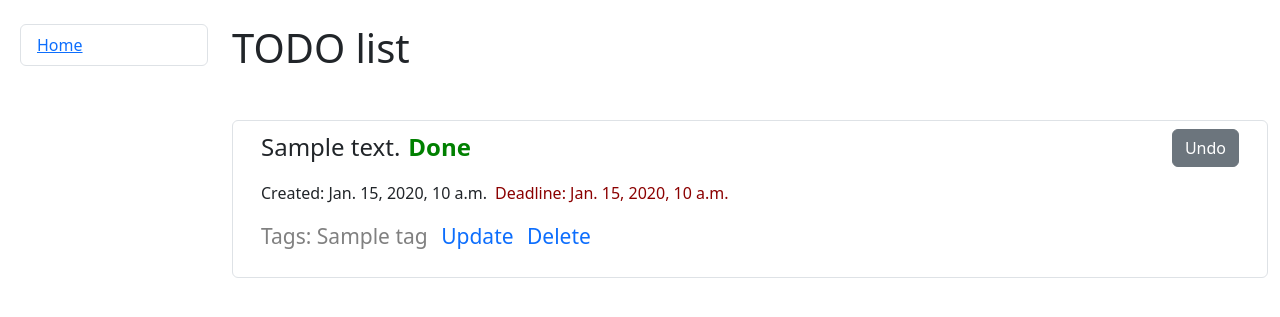
After one commit to KristianYe/todo-list, a Django app: page / in a window 1280 px wide. The commit adds this page. Shown: the top 317 px of the page. Run offline with Django 4.2, Linux system fonts and the light colour scheme; tables that the repository leaves empty hold one stand-in row (values such as "Sample post").

Commit message:
created home page template

```diff
--- a/static/css/styles.css
+++ b/static/css/styles.css
@@ -0,0 +1,3 @@
+.p-status {
+    font-size: 24px; font-weight: 700;
+}
--- a/templates/base.html
+++ b/templates/base.html
@@ -2,7 +2,7 @@
 <html lang="en">
 
 <head>
-  {% block title %}<title>Kitchen management</title>{% endblock %}
+  {% block title %}<title>ToDo List</title>{% endblock %}
   <meta charset="utf-8">
   <meta name="viewport" content="width=device-width, initial-scale=1">
   <link href="https://cdn.jsdelivr.net/npm/bootstrap@5.3.2/dist/css/bootstrap.min.css"
@@ -13,8 +13,9 @@
   <link rel="stylesheet" href="{% static 'css/styles.css' %}">
 </head>
 
-<body>
+<body class="mt-4 ms-2">
 <div class="container-fluid">
+  <div class="row">
     <div class="col-2">
       {% block sidebar %}
         {% include "includes/sidebar.html" %}
@@ -24,6 +25,7 @@
       {% block content %} {% endblock %}
     </div>
   </div>
+</div>
 </body>
 
 </html>
--- /dev/null
+++ b/templates/todo_app/task_list.html
@@ -0,0 +1,44 @@
+{% extends "base.html" %}
+
+{% block content %}
+  <h1>TODO list</h1>
+  <ul class="mt-5 list-group">
+    {% for task in task_list %}
+    	<li class="list-group-item">
+        <div class="container-fluid d-flex">
+          <p style="font-size: 24px; font-weight: 500;">
+            {{ task }}
+          </p>
+          {% if task.is_done %}
+            <p class="ms-2 p-status" style="color: green;">
+              Done
+            </p>
+            <a class="btn btn-secondary ms-auto h-75" href="#">Undo</a>
+          {% else %}
+            <p class="ms-2 p-status" style="color: red;">
+              Not done
+            </p>
+            <a class="btn btn-success ms-auto h-75" href="#">Complete</a>
+          {% endif %}
+        </div>
+        <div class="container-fluid d-flex">
+          <p>Created: {{ task.datetime_created_at }}</p>
+          {% if task.datetime_deadline %}
+            <p class="ms-2" style="color: darkred">Deadline: {{ task.datetime_deadline }} </p>
+          {% endif %}
+        </div>
+        <div class="container-fluid d-flex">
+          <p style="font-size: 21px; font-weight: 500; color: rgb(128,128,128)">
+            Tags:
+            {% for tag in task.tags.all %}
+            	{{ tag }}
+            {% endfor %}
+            <a style="text-decoration: none" class="ms-2" href="#">Update</a>
+            <a style="text-decoration: none" class="ms-2" href="#">Delete</a>
+          </p>
+        </div>
+      </li>
+    {% endfor %}
+
+  </ul>
+{% endblock %}
```
Lines whose indentation alone changed are shown as unchanged.
